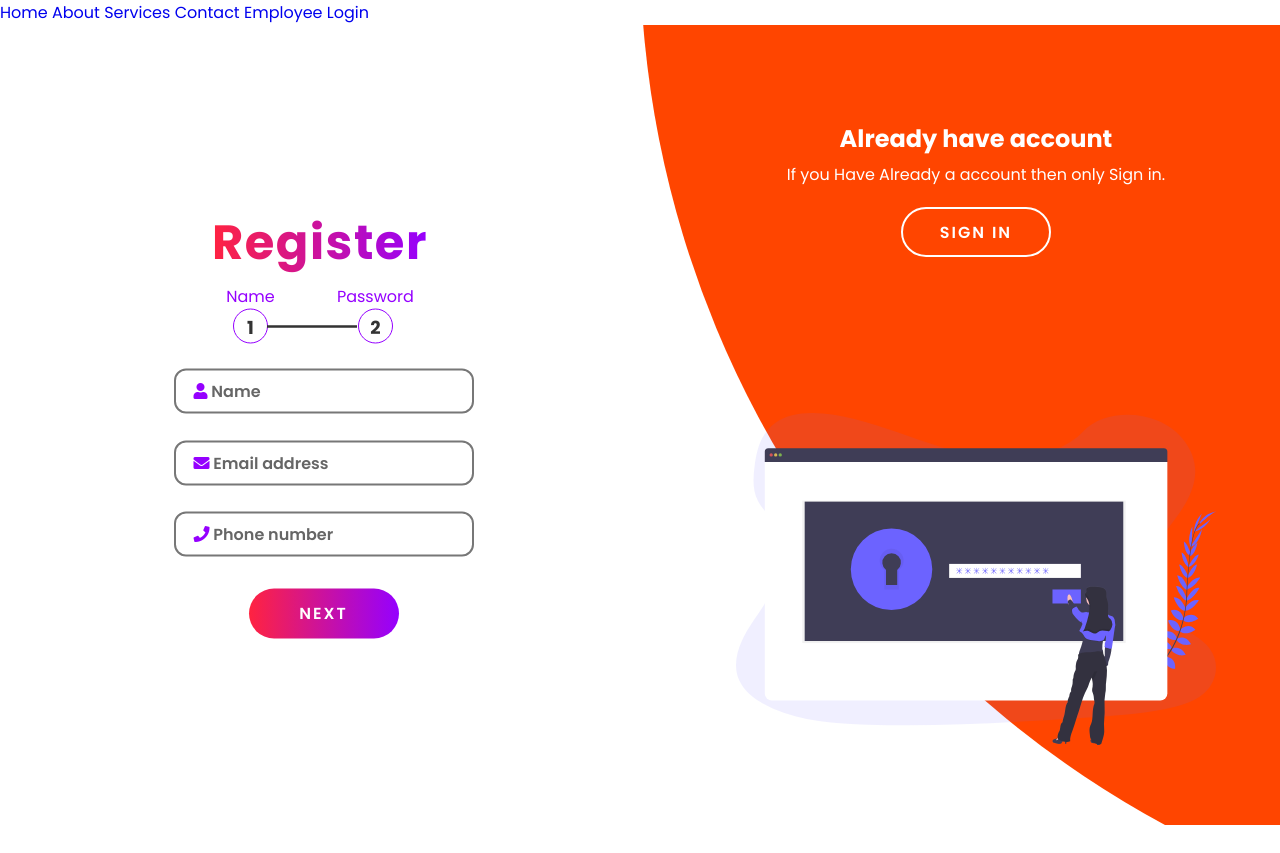
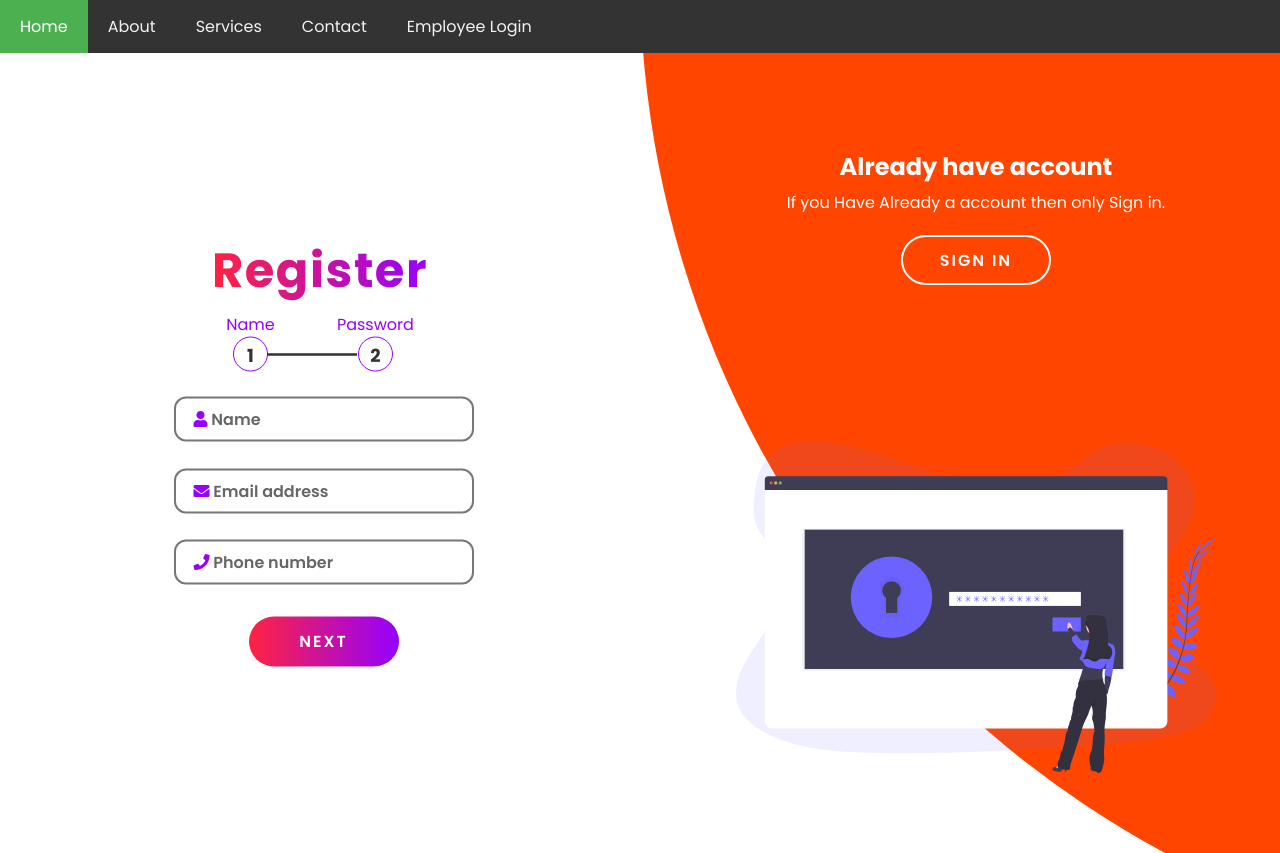
Before and after one commit to harsh160311/Employement-Portal, a plain HTML site: page index.html in a window 1280 px wide. Before the commit the page ends 825 px from the top, so only its background shows below. Drawn offline with Linux system fonts and the light colour scheme.

Commit message:
Update style.css

```diff
--- a/css/style.css
+++ b/css/style.css
@@ -470,3 +470,29 @@ form {
     z-index: 2;
     opacity: 1;
 }
+
+
+
+.navbar {
+  overflow: hidden;
+  background-color: #333;
+}
+
+.navbar a {
+  float: left;
+  display: block;
+  color: #f2f2f2;
+  text-align: center;
+  padding: 14px 20px;
+  text-decoration: none;
+}
+
+.navbar a:hover {
+  background-color: #ddd;
+  color: black;
+}
+
+.navbar a.active {
+  background-color: #4CAF50;
+  color: white;
+}
```
